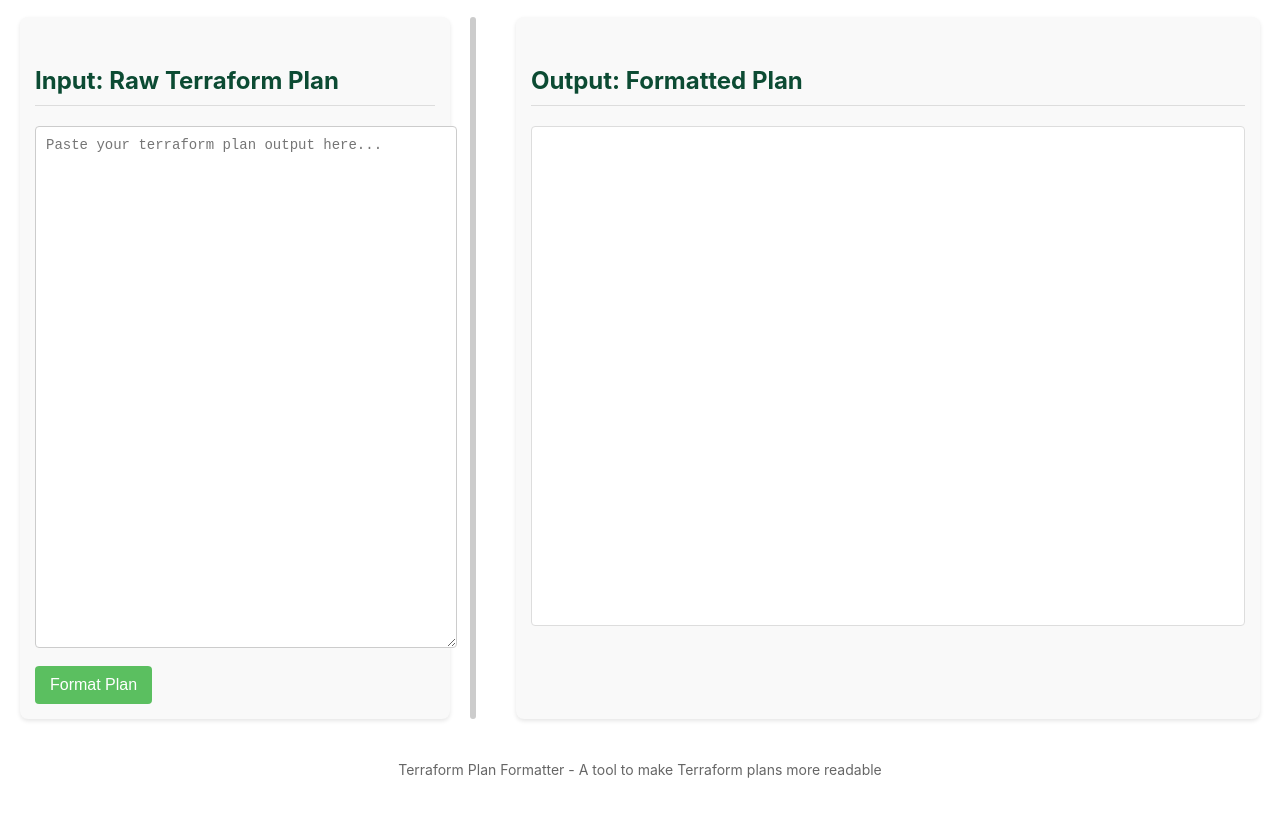
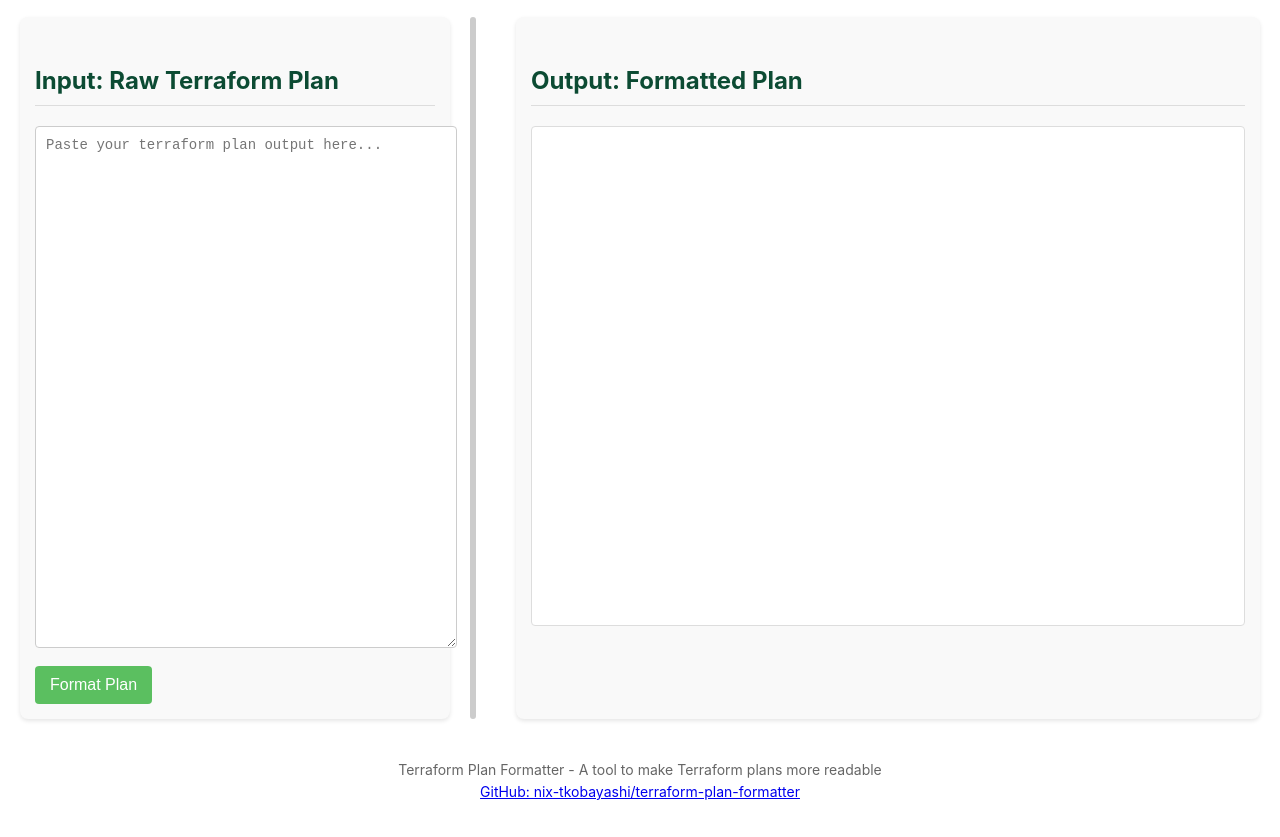
Before and after one commit to nix-tkobayashi/terraform-plan-formatter, a plain HTML site: page index.html in a window 1280 px wide. Shown: the part 96-933 px from the top of the page. Before the commit the page ends 911 px from the top, so only its background shows below. Drawn offline with Linux system fonts and the light colour scheme.

Commit message:
update documents.

```diff
--- a/index.html
+++ b/index.html
@@ -239,7 +239,9 @@
   </div>
 
   <div class="footer">
-    <p>Terraform Plan Formatter - A tool to make Terraform plans more readable</p>
+    <p>Terraform Plan Formatter - A tool to make Terraform plans more readable<br>
+    <a href="https://github.com/nix-tkobayashi/terraform-plan-formatter" target="_blank" rel="noopener">GitHub: nix-tkobayashi/terraform-plan-formatter</a>
+    </p>
   </div>
 
   <script>
```
Also changed, not shown: 1 other file.
